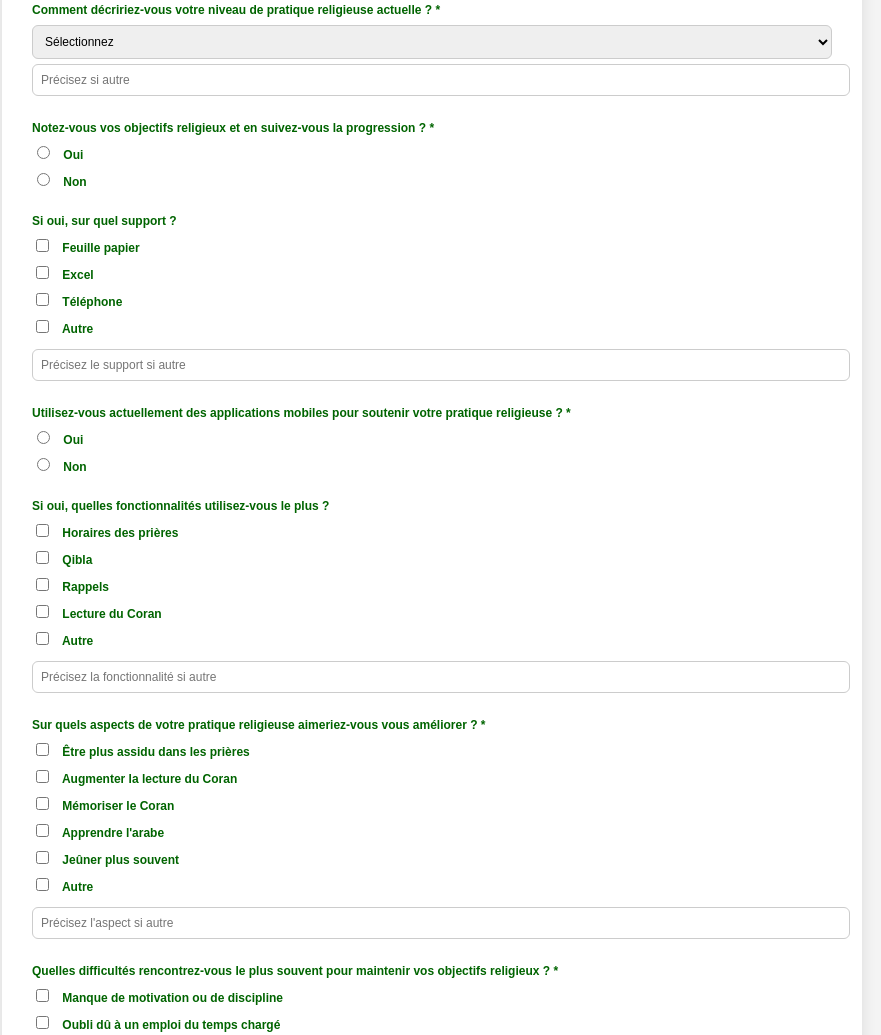
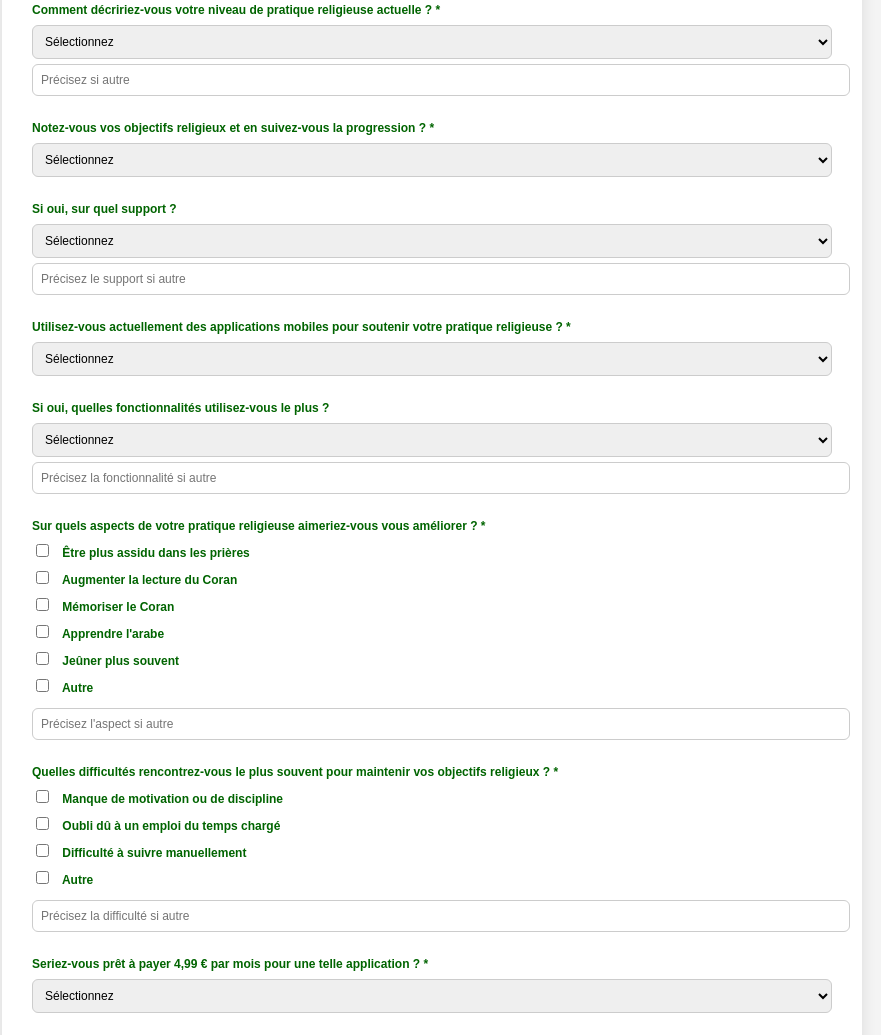
Before and after one commit to Yacineismael/4TM-, a website: page index.html in a window 1280 px wide. Shown: the part 763-1798 px from the top of the page, without its empty margins (208-1089 px from the left). Drawn offline with Linux system fonts and the light colour scheme; a web font is replaced by a local one.

Commit message:
Convert radio/checkbox questions to dropdown menus

```diff
--- a/index.html
+++ b/index.html
@@ -72,35 +72,47 @@
             <!-- Question 5 -->
             <div class="question">
                 <label>Notez-vous vos objectifs religieux et en suivez-vous la progression ? *</label>
-                <label><input type="radio" name="tracking" value="Oui" required> Oui</label>
-                <label><input type="radio" name="tracking" value="Non"> Non</label>
+                <select name="tracking" required>
+                    <option value="">Sélectionnez</option>
+                    <option value="Oui">Oui</option>
+                    <option value="Non">Non</option>
+                </select>
             </div>
 
             <!-- Question 6 -->
             <div class="question">
                 <label>Si oui, sur quel support ?</label>
-                <label><input type="checkbox" name="support" value="Feuille papier"> Feuille papier</label>
-                <label><input type="checkbox" name="support" value="Excel"> Excel</label>
-                <label><input type="checkbox" name="support" value="Téléphone"> Téléphone</label>
-                <label><input type="checkbox" name="support" value="Autre"> Autre</label>
+                <select name="support">
+                    <option value="">Sélectionnez</option>
+                    <option value="Feuille papier">Feuille papier</option>
+                    <option value="Excel">Excel</option>
+                    <option value="Téléphone">Téléphone</option>
+                    <option value="Autre">Autre</option>
+                </select>
                 <input type="text" name="autre_support" placeholder="Précisez le support si autre">
             </div>
 
             <!-- Question 7 -->
             <div class="question">
                 <label>Utilisez-vous actuellement des applications mobiles pour soutenir votre pratique religieuse ? *</label>
-                <label><input type="radio" name="apps_actuelles" value="Oui" required> Oui</label>
-                <label><input type="radio" name="apps_actuelles" value="Non"> Non</label>
+                <select name="apps_actuelles" required>
+                    <option value="">Sélectionnez</option>
+                    <option value="Oui">Oui</option>
+                    <option value="Non">Non</option>
+                </select>
             </div>
 
             <!-- Question 8 -->
             <div class="question">
                 <label>Si oui, quelles fonctionnalités utilisez-vous le plus ?</label>
-                <label><input type="checkbox" name="fonctionnalites" value="Horaires des prières"> Horaires des prières</label>
-                <label><input type="checkbox" name="fonctionnalites" value="Qibla"> Qibla</label>
-                <label><input type="checkbox" name="fonctionnalites" value="Rappels"> Rappels</label>
-                <label><input type="checkbox" name="fonctionnalites" value="Lecture du Coran"> Lecture du Coran</label>
-                <label><input type="checkbox" name="fonctionnalites" value="Autre"> Autre</label>
+                <select name="fonctionnalites">
+                    <option value="">Sélectionnez</option>
+                    <option value="Horaires des prières">Horaires des prières</option>
+                    <option value="Qibla">Qibla</option>
+                    <option value="Rappels">Rappels</option>
+                    <option value="Lecture du Coran">Lecture du Coran</option>
+                    <option value="Autre">Autre</option>
+                </select>
                 <input type="text" name="autre_fonctionnalites" placeholder="Précisez la fonctionnalité si autre">
             </div>
 
@@ -129,8 +141,11 @@
             <!-- Question 11 -->
             <div class="question">
                 <label>Seriez-vous prêt à payer 4,99 € par mois pour une telle application ? *</label>
-                <label><input type="radio" name="paiement" value="Oui" required> Oui</label>
-                <label><input type="radio" name="paiement" value="Non"> Non</label>
+                <select name="paiement" required>
+                    <option value="">Sélectionnez</option>
+                    <option value="Oui">Oui</option>
+                    <option value="Non">Non</option>
+                </select>
             </div>
 
             <!-- Question 12 -->
```
